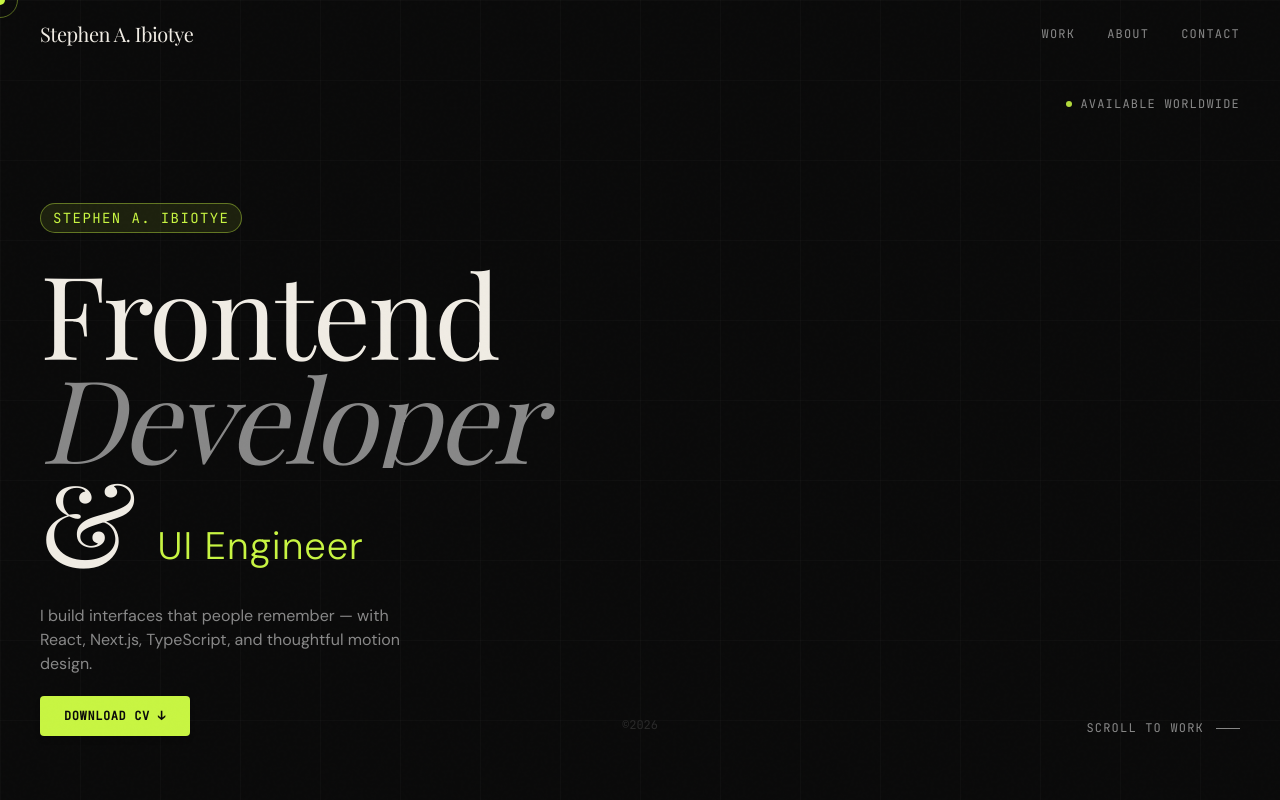
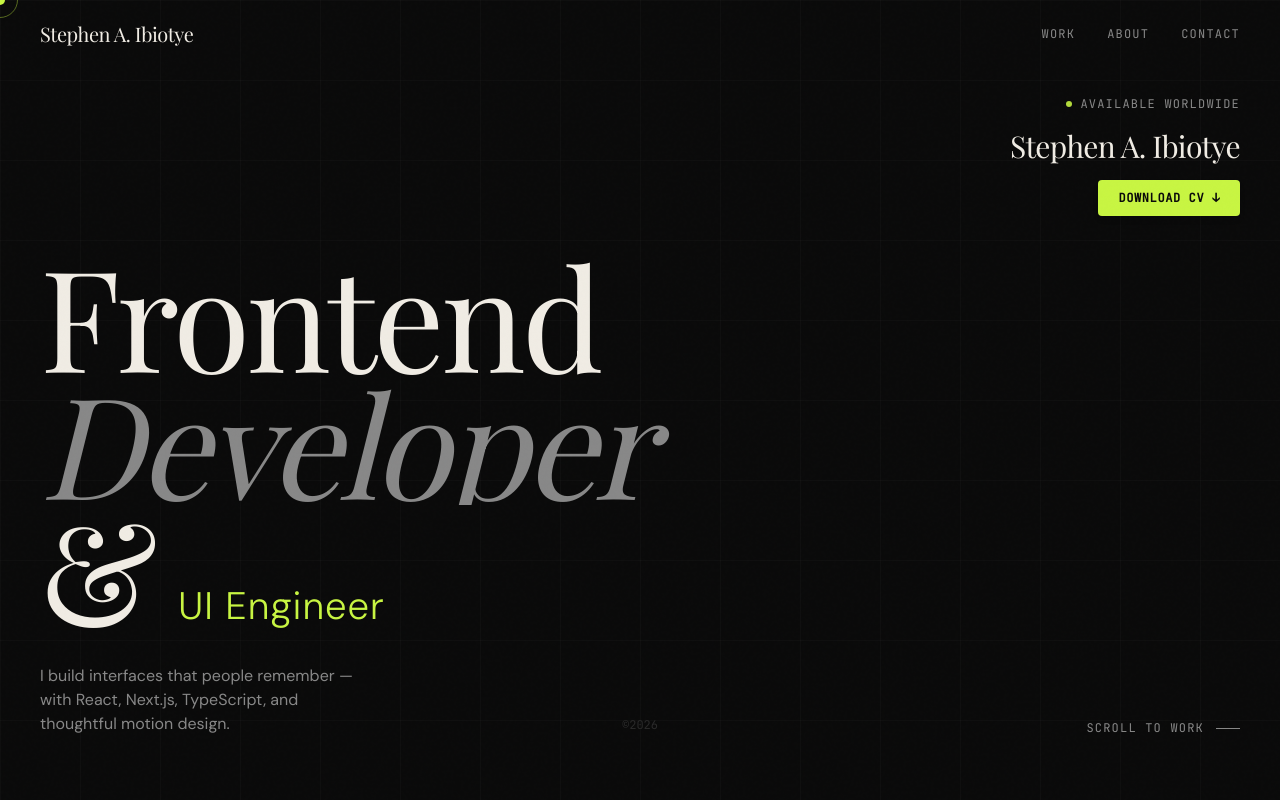
Before and after one commit to rapheallzz/ajibade-port, a Next.js app: page / in a window 1280 px wide. Shown: the top 800 px of the page. Built offline with nearby package versions, Linux system fonts and the light colour scheme; a web font is replaced by a local one.

Commit message:
feat: position Stephen A. Ibiotye and Download CV button in top right of Hero
Co-authored-by: rapheallzz <70053913+rapheallzz@users.noreply.github.com>

```diff
--- a/components/Hero.tsx
+++ b/components/Hero.tsx
@@ -24,24 +24,36 @@ export default function Hero() {
       ref={heroRef}
       className="relative min-h-screen grid-bg flex flex-col justify-end pb-16 px-6 md:px-10 pt-32"
     >
-      {/* Top-right status pill */}
-      <div className="absolute top-24 right-6 md:right-10 flex items-center gap-2">
+      {/* Top-right section: Name & Download CV button */}
+      <div className="absolute top-24 right-6 md:right-10 flex flex-col items-end gap-3 text-right z-10">
+        <div className="flex items-center gap-2 mb-1">
           <span className="w-1.5 h-1.5 rounded-full bg-accent animate-pulse" />
           <span className="font-mono text-xs text-fog uppercase tracking-widest">
             Available Worldwide
           </span>
         </div>
 
-      {/* Prominent Name Header */}
-      <div className="mb-4">
-        <span className="opacity-0-init anim-in inline-block font-mono text-xs md:text-sm text-accent uppercase tracking-widest border border-accent/40 bg-accent/10 px-3 py-1 rounded-full mb-3">
+        {/* Prominent Name Header on the Right */}
+        <h2 className="opacity-0-init anim-in font-display text-2xl md:text-3xl text-bone tracking-tight">
           Stephen A. Ibiotye
+        </h2>
+
+        {/* Download CV button directly underneath the name on the right */}
+        <a
+          href="/cv.pdf"
+          download="Stephen_A_Ibiotye_CV.pdf"
+          className="opacity-0-init anim-in inline-flex items-center gap-2 px-5 py-2.5 bg-accent text-ink font-mono text-xs uppercase tracking-wider font-semibold rounded hover:bg-bone transition-colors duration-300 shadow-md group mt-1"
+        >
+          <span>Download CV</span>
+          <span className="group-hover:translate-y-0.5 transition-transform duration-300">
+            ↓
           </span>
+        </a>
       </div>
 
       {/* Main headline */}
       <div className="mb-8">
-        <h1 className="font-display text-[clamp(3rem,9vw,8.5rem)] leading-[0.9] text-bone tracking-tight">
+        <h1 className="font-display text-[clamp(3.5rem,11vw,10rem)] leading-[0.9] text-bone tracking-tight">
           <span className="opacity-0-init anim-in block overflow-hidden">
             <span className="block">Frontend</span>
           </span>
@@ -57,25 +69,12 @@ export default function Hero() {
         </h1>
       </div>
 
-      {/* Description & Download CV Button */}
+      {/* Description & Scroll to work button */}
       <div className="flex flex-col md:flex-row md:items-end justify-between gap-8">
-        <div className="flex flex-col items-start gap-5 max-w-sm">
-          <p className="opacity-0-init anim-in font-sans text-fog text-sm md:text-base leading-relaxed">
+        <p className="opacity-0-init anim-in font-sans text-fog text-sm md:text-base max-w-xs leading-relaxed">
           I build interfaces that people remember — with React, Next.js,
           TypeScript, and thoughtful motion design.
         </p>
-
-          <a
-            href="/cv.pdf"
-            download="Stephen_A_Ibiotye_CV.pdf"
-            className="opacity-0-init anim-in inline-flex items-center gap-2 px-6 py-3 bg-accent text-ink font-mono text-xs uppercase tracking-wider font-semibold rounded hover:bg-bone transition-colors duration-300 shadow-md group"
-          >
-            <span>Download CV</span>
-            <span className="group-hover:translate-y-0.5 transition-transform duration-300">
-              ↓
-            </span>
-          </a>
-        </div>
 
         <button
           onClick={scrollToWork}
```
Lines whose indentation alone changed are shown as unchanged.
